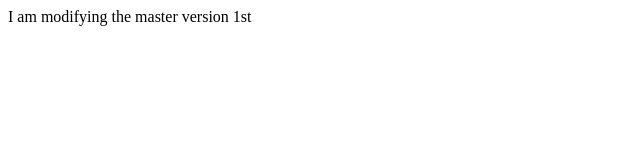
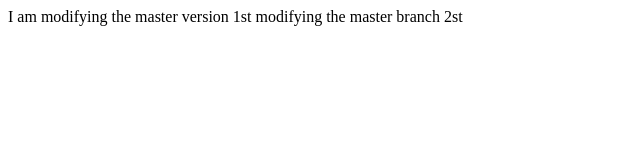
Before and after one commit to chahoonsang/opentutorials, a plain HTML site: page index.html in a window 1280 px wide. Shown: the whole page, without its empty margins (0-640 px from the left). Drawn offline with Linux system fonts and the light colour scheme.

Commit message:
master 2

```diff
--- a/index.html
+++ b/index.html
@@ -1,3 +1,4 @@
 <html>
 	I am modifying the master version 1st
+	modifying the master branch 2st
 </html>
```
